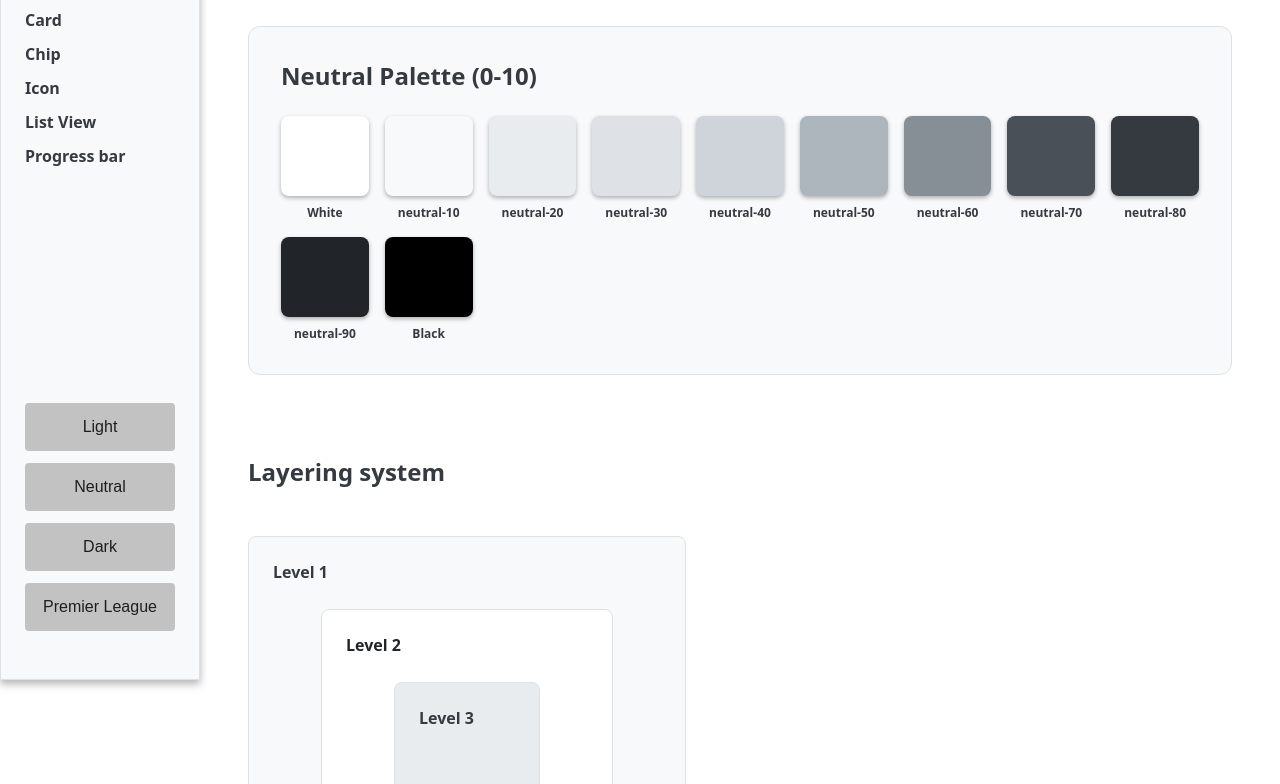
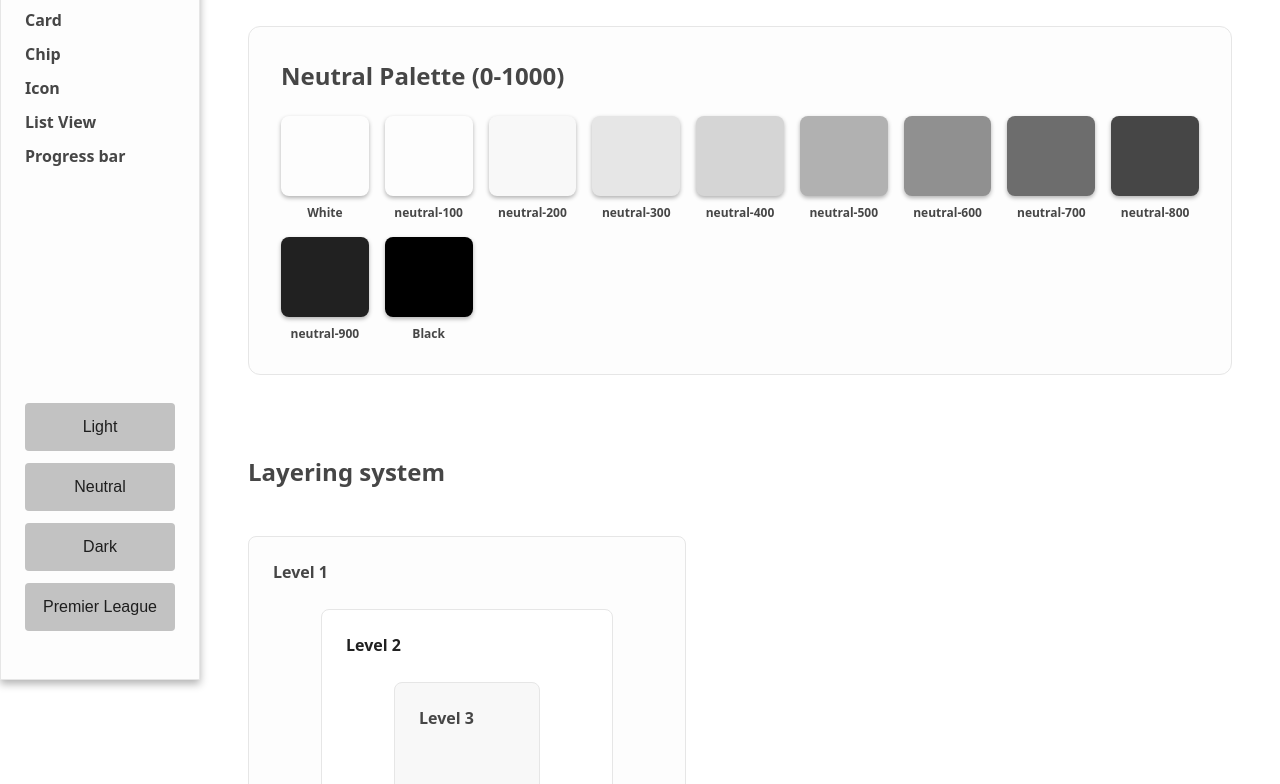
Before and after one commit to ptmartins/jigsaw-ui, a website built with Vite: page index.html in a window 1280 px wide. Shown: the part 120-904 px from the top of the page. Built offline with nearby package versions, Linux system fonts and the light colour scheme.

Commit message:
Change neutral palette

```diff
--- a/globals.css
+++ b/globals.css
@@ -204,36 +204,46 @@ body {
     color: var(--color-text-secondary);
 }
 
-.neutral-0 {
+.neutral-white {
     background: var(--white);
 }
-.neutral-1 {
-    background: var(--neutral-10);
+
+.neutral-100 {
+    background: var(--neutral-100);
 }
-.neutral-2 {
-    background: var(--neutral-20);
+
+.neutral-200 {
+    background: var(--neutral-200);
 }
-.neutral-3 {
-    background: var(--neutral-30);
+
+.neutral-300 {
+    background: var(--neutral-300);
 }
-.neutral-4 {
-    background: var(--neutral-40);
+
+.neutral-400 {
+    background: var(--neutral-400);
 }
-.neutral-5 {
-    background: var(--neutral-50);
+
+.neutral-500 {
+    background: var(--neutral-500);
 }
-.neutral-6 {
-    background: var(--neutral-60);
+
+.neutral-600 {
+    background: var(--neutral-600);
 }
-.neutral-7 {
-    background: var(--neutral-70);
+
+.neutral-700 {
+    background: var(--neutral-700);
 }
-.neutral-8 {
-    background: var(--neutral-80);
+
+.neutral-800 {
+    background: var(--neutral-800);
 }
-.neutral-9 {
-    background: var(--neutral-90);
+
+.neutral-900 {
+    background: var(--neutral-900);
 }
-.neutral-10 {
+
+.black {
     background: var(--black);
 }
--- a/index.html
+++ b/index.html
@@ -32,50 +32,50 @@
             <div class="demo__component"></div>
 
             <div class="card palette-showcase">
-                <h2>Neutral Palette (0-10)</h2>
+                <h2>Neutral Palette (0-1000)</h2>
                 <div class="palette-grid">
                     <div class="palette-swatch">
-                        <div class="palette-color neutral-0"></div>
+                        <div class="palette-color white"></div>
                         <div class="palette-label">White</div>
                     </div>
                     <div class="palette-swatch">
-                        <div class="palette-color neutral-1"></div>
-                        <div class="palette-label">neutral-10</div>
+                        <div class="palette-color neutral-100"></div>
+                        <div class="palette-label">neutral-100</div>
                     </div>
                     <div class="palette-swatch">
-                        <div class="palette-color neutral-2"></div>
-                        <div class="palette-label">neutral-20</div>
+                        <div class="palette-color neutral-200"></div>
+                        <div class="palette-label">neutral-200</div>
                     </div>
                     <div class="palette-swatch">
-                        <div class="palette-color neutral-3"></div>
-                        <div class="palette-label">neutral-30</div>
+                        <div class="palette-color neutral-300"></div>
+                        <div class="palette-label">neutral-300</div>
                     </div>
                     <div class="palette-swatch">
-                        <div class="palette-color neutral-4"></div>
-                        <div class="palette-label">neutral-40</div>
+                        <div class="palette-color neutral-400"></div>
+                        <div class="palette-label">neutral-400</div>
                     </div>
                     <div class="palette-swatch">
-                        <div class="palette-color neutral-5"></div>
-                        <div class="palette-label">neutral-50</div>
+                        <div class="palette-color neutral-500"></div>
+                        <div class="palette-label">neutral-500</div>
                     </div>
                     <div class="palette-swatch">
-                        <div class="palette-color neutral-6"></div>
-                        <div class="palette-label">neutral-60</div>
+                        <div class="palette-color neutral-600"></div>
+                        <div class="palette-label">neutral-600</div>
                     </div>
                     <div class="palette-swatch">
-                        <div class="palette-color neutral-7"></div>
-                        <div class="palette-label">neutral-70</div>
+                        <div class="palette-color neutral-700"></div>
+                        <div class="palette-label">neutral-700</div>
                     </div>
                     <div class="palette-swatch">
-                        <div class="palette-color neutral-8"></div>
-                        <div class="palette-label">neutral-80</div>
+                        <div class="palette-color neutral-800"></div>
+                        <div class="palette-label">neutral-800</div>
                     </div>
                     <div class="palette-swatch">
-                        <div class="palette-color neutral-9"></div>
-                        <div class="palette-label">neutral-90</div>
+                        <div class="palette-color neutral-900"></div>
+                        <div class="palette-label">neutral-900</div>
                     </div>
                     <div class="palette-swatch">
-                        <div class="palette-color neutral-10"></div>
+                        <div class="palette-color black"></div>
                         <div class="palette-label">Black</div>
                     </div>
                 </div>
--- a/src/styles/tokens/colors.css
+++ b/src/styles/tokens/colors.css
@@ -1,15 +1,15 @@
 :root {
   /* Neutrals palette */
   --white: #ffffff;
-  --neutral-10: #f8f9fa;
-  --neutral-20: #e9ecef;
-  --neutral-30: #dee2e6;
-  --neutral-40: #ced4da;
-  --neutral-50: #adb5bd;
-  --neutral-60: #868e96;
-  --neutral-70: #495057;
-  --neutral-80: #343a40;
-  --neutral-90: #212529;
+  --neutral-100: #fdfdfd;
+  --neutral-200: #f8f8f8;
+  --neutral-300: #e6e6e6;
+  --neutral-400: #d5d5d5;
+  --neutral-500: #b1b1b1;
+  --neutral-600: #909090;
+  --neutral-700: #6d6d6d;
+  --neutral-800: #464646;
+  --neutral-900: #212121;
   --black: #000000;
 
   /* States palette */
@@ -23,17 +23,17 @@
   --success-hover: #218838;
 
   --bg-color: var(--white);
-  --color: var(--neutral-80);
+  --color: var(--neutral-800);
 
-  --bg-color-l1: var(--neutral-10);
-  --color-l1: var(--neutral-80);
-  --border-l1: 1px solid var(--neutral-30);
+  --bg-color-l1: var(--neutral-100);
+  --color-l1: var(--neutral-800);
+  --border-l1: 1px solid var(--neutral-300);
 
   --bg-color-l2: var(--white);
-  --color-l2: var(--neutral-90);
-  --border-l2: 1px solid var(--neutral-30);
+  --color-l2: var(--neutral-900);
+  --border-l2: 1px solid var(--neutral-300);
 
-  --bg-color-l3: var(--neutral-20);
-  --color-l3: var(--neutral-80);
-  --border-l3: 1px solid var(--neutral-30);
+  --bg-color-l3: var(--neutral-200);
+  --color-l3: var(--neutral-800);
+  --border-l3: 1px solid var(--neutral-300);
 }
```
